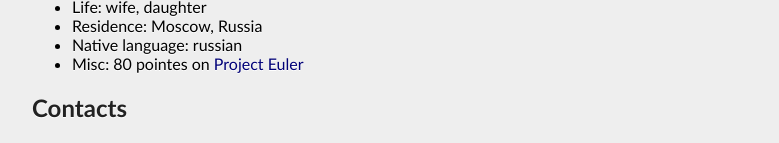
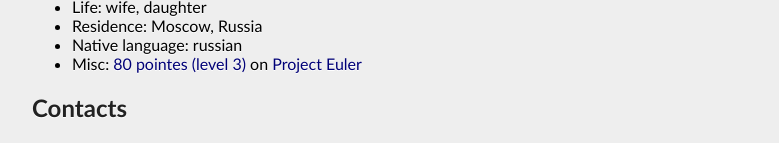
Before and after one commit to michurin/michurin.github.io, a plain HTML site: page index.html in a window 1280 px wide. Shown: the part 655-798 px from the top of the page, without its empty margins (16-795 px from the left). Drawn offline with Linux system fonts and the light colour scheme.

Commit message:
link to Project Euler

```diff
--- a/index.html
+++ b/index.html
@@ -121,7 +121,9 @@ li:hover span {
    <li>Life: wife, daughter</li>
    <li>Residence: Moscow, Russia</li>
    <li>Native language: russian</li>
-   <li>Misc: 80 pointes on
+   <li>Misc:
+     <a target="_blank" href="http://projecteuler.net/profile/michurin.png">80 pointes (level 3)</a>
+     on
      <a target="_blank" href="https://projecteuler.net/">Project Euler</a>
    </li>
  </ul>
```
